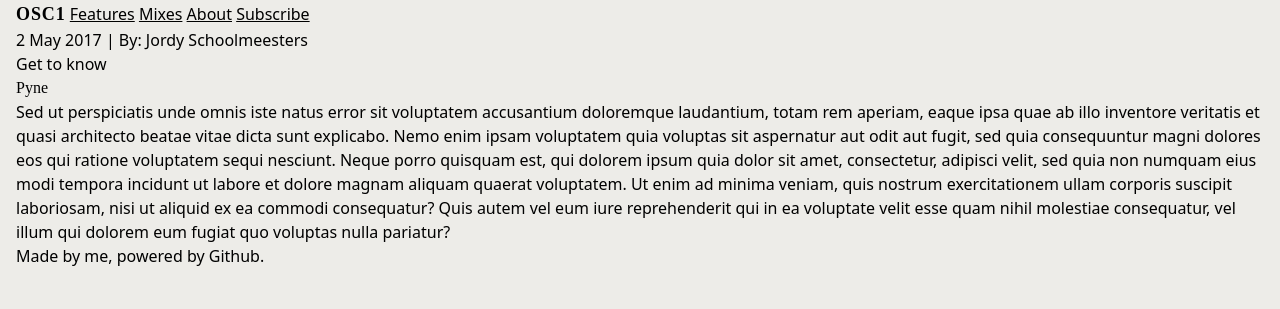
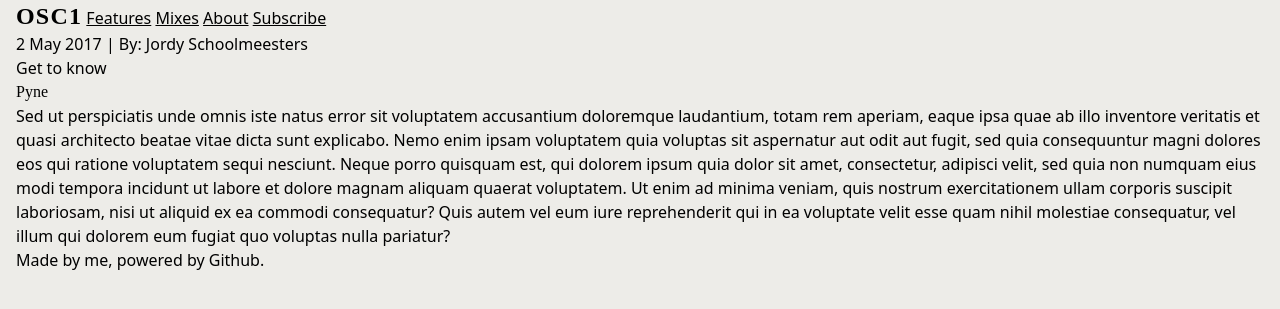
Before and after one commit to osc1blog/osc1blog.github.io, a Jekyll site: the page built from _posts/2017-5-2-pyne.md, in a window 1280 px wide. Shown: the top 309 px of the page. Built offline with Jekyll 4.4.1, drawn with Linux system fonts in a browser that asks for light colours; nearby versions of some CDN libraries; some web fonts are replaced.

Commit message:
Update nav.html

```diff
--- a/_includes/nav.html
+++ b/_includes/nav.html
@@ -1,5 +1,5 @@
 <nav>
-  <a href="/" class="tracking-wider text-2xl font-bold font-['Leto'] text-lg">OSC1</a>
+  <a href="/" class="tracking-wider text-2xl font-bold font-['Leto']">OSC1</a>
   <a href="/features/" class="underline">Features</a>
   <a href="/mixes/" class="underline">Mixes</a>
   <a href="/about/" class="underline">About</a>
```
